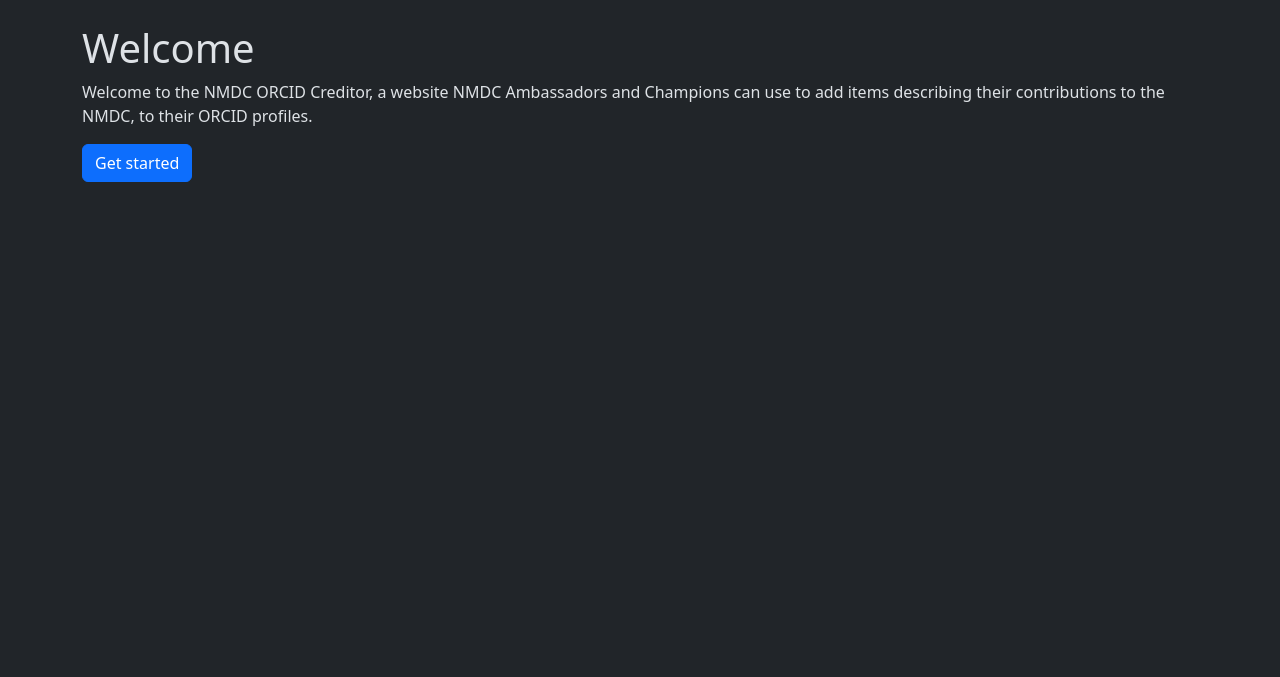
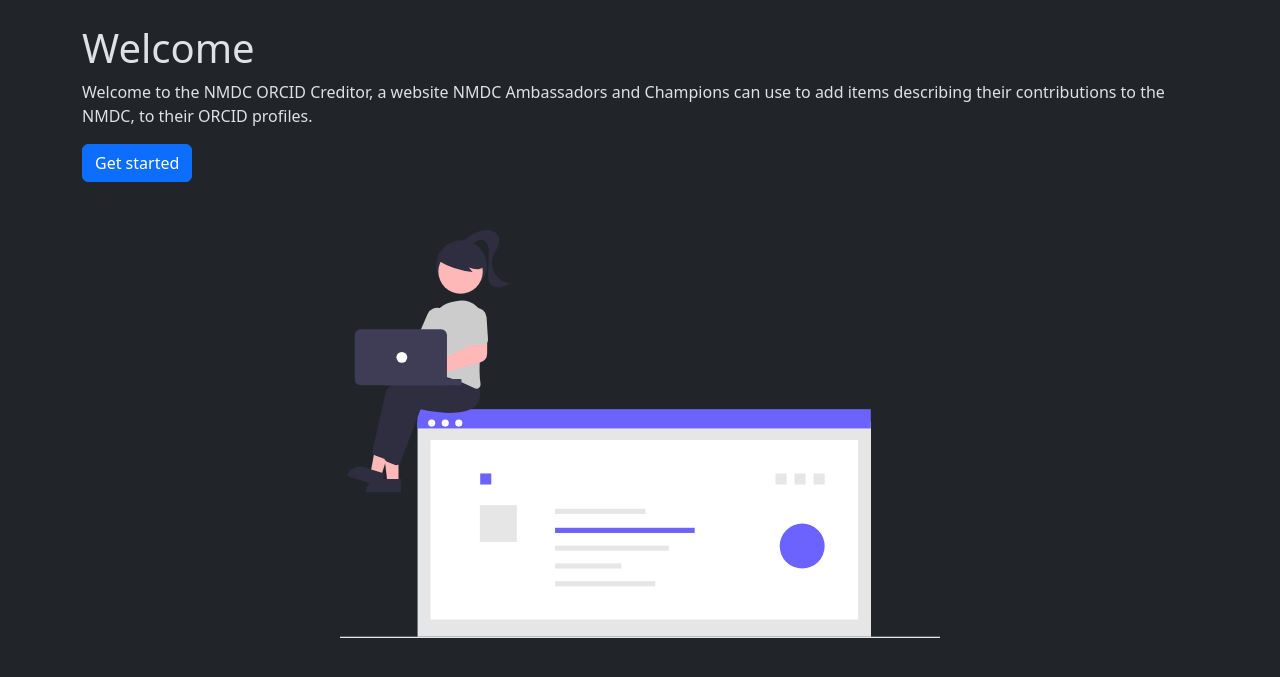
Before and after one commit to microbiomedata/nmdc-orcid-creditor, a FastAPI app: page / in a window 1280 px wide. Shown: the part 56-733 px from the top of the page. Run offline with FastAPI, Linux system fonts and the light colour scheme.

Commit message:
Add illustration to bottom of each web page

```diff
--- a/nmdc_orcid_creditor/templates/base.html.jinja
+++ b/nmdc_orcid_creditor/templates/base.html.jinja
@@ -33,6 +33,9 @@
             <div class="my-4">
                 {% block body %}{% endblock %}
             </div>
+            <div class="mt-5 text-center">
+                <img style="max-width: 100%" width="600px" height="auto" src="{{ url_for("static", path="/undraw_online_resume_re_ru7s.svg") }}" alt="Illustration of online profile" />
+            </div>
         </div>
     </body>
 </html>
--- a/nmdc_orcid_creditor/templates/home.html.jinja
+++ b/nmdc_orcid_creditor/templates/home.html.jinja
@@ -5,7 +5,9 @@
         Welcome to the NMDC ORCID Creditor, a website NMDC Ambassadors and Champions can use to add
         items describing their contributions to the NMDC, to their ORCID profiles.
     </p>
-    <a class="btn btn-primary"
-       href="{{ url_for("get_redirect_to_orcid_login_page") }}"
-       role="button">Get started</a>
+    <div>
+        <a class="btn btn-primary"
+           href="{{ url_for("get_redirect_to_orcid_login_page") }}"
+           role="button">Get started</a>
+    </div>
 {% endblock %}
```
Also changed, not shown: README.md, static/undraw_online_resume_re_ru7s.svg (added).
